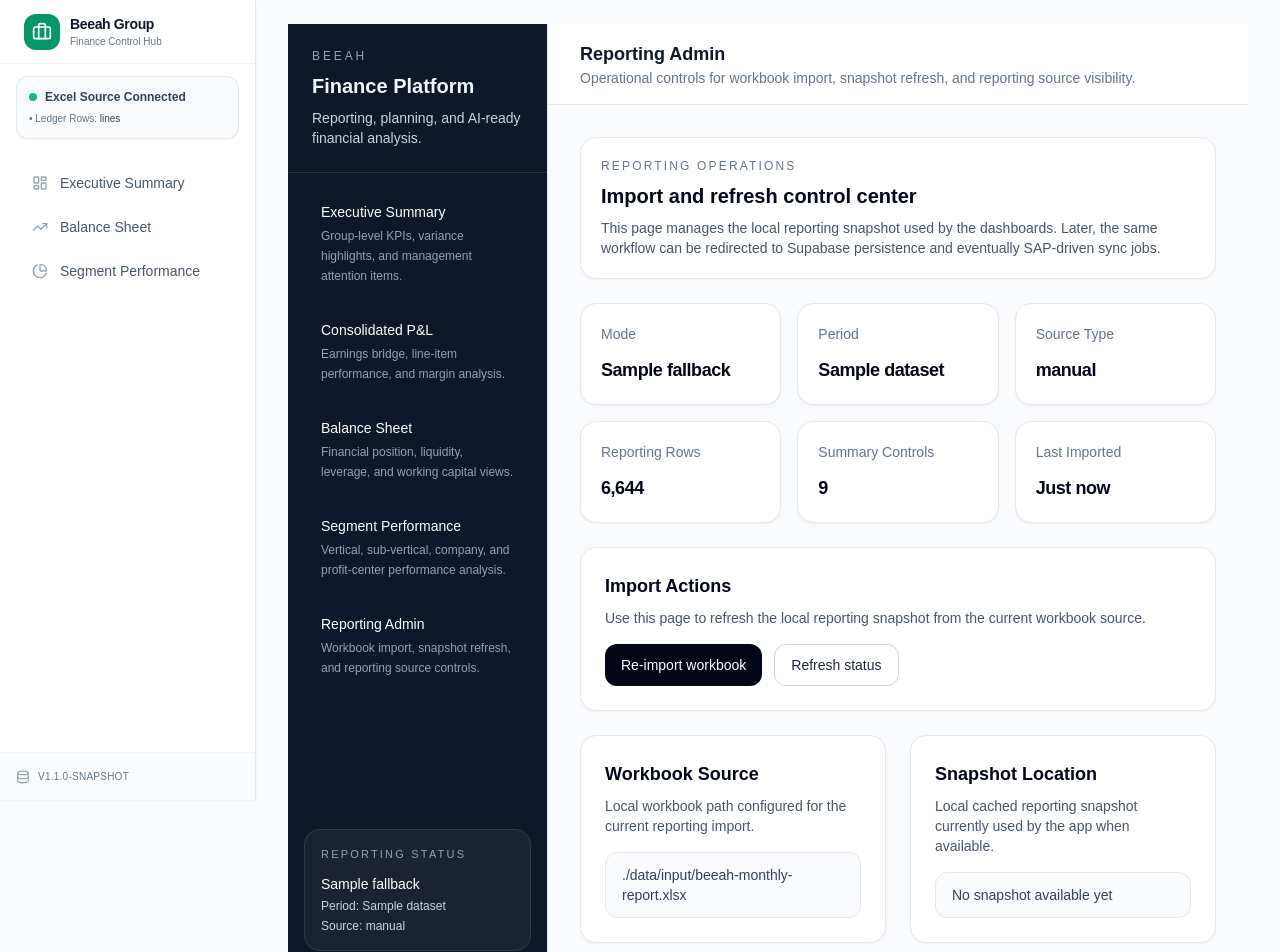
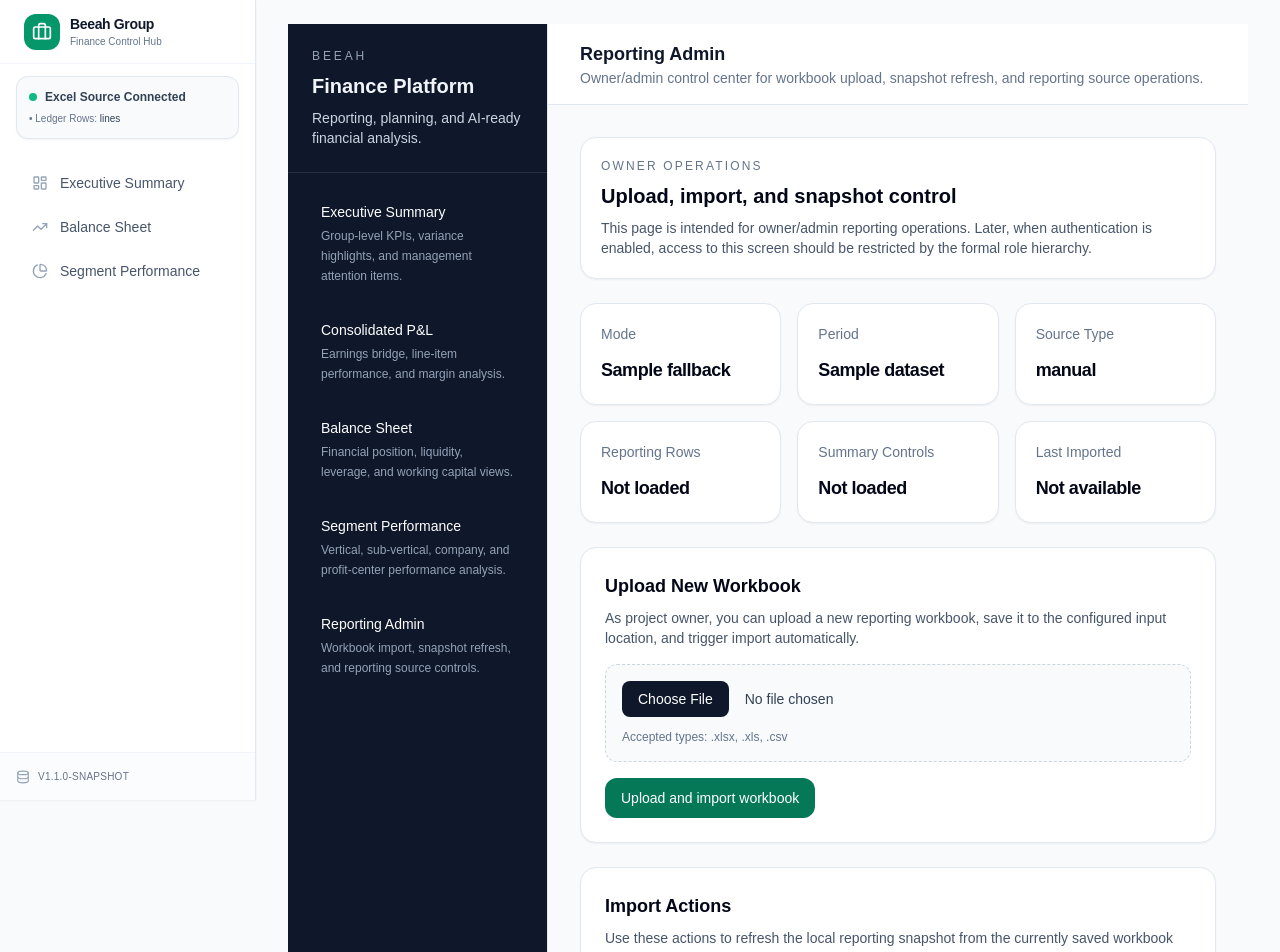
Before and after one commit to ssiddiqui78/beeah-finance-platform, a Next.js app: page /reporting-admin in a window 1280 px wide. Shown: the top 952 px of the page. Built offline with nearby package versions, Linux system fonts and the light colour scheme; no server answers.

Commit message:
Add workbook upload UI to reporting admin page

```diff
--- a/src/app/(dashboard)/reporting-admin/page.tsx
+++ b/src/app/(dashboard)/reporting-admin/page.tsx
@@ -8,26 +8,25 @@
 export const dynamic = "force-dynamic";
 
 export default async function ReportingAdminPage() {
-  // Fetch telemetry markers directly from the underlying ledger source layer
   const status = await getReportingStatus();
 
   return (
     <DashboardShell
       title="Reporting Admin"
-      description="Operational controls for workbook import, snapshot refresh, and reporting source visibility."
-      showFilters={false} // Disable global reporting selection tools for this admin screen
+      description="Owner/admin control center for workbook upload, snapshot refresh, and reporting source operations."
+      showFilters={false}
     >
       <section className="mb-6 rounded-2xl border border-slate-200 bg-white p-5 shadow-sm">
         <p className="text-xs font-medium uppercase tracking-[0.18em] text-slate-500">
-          Reporting operations
+          Owner operations
         </p>
         <h3 className="mt-2 text-xl font-semibold text-slate-950">
-          Import and refresh control center
+          Upload, import, and snapshot control
         </h3>
         <p className="mt-2 text-sm text-slate-600">
-          This page manages the local reporting snapshot used by the dashboards.
-          Later, the same workflow can be redirected to Supabase persistence and
-          eventually SAP-driven sync jobs.
+          This page is intended for owner/admin reporting operations. Later,
+          when authentication is enabled, access to this screen should be
+          restricted by the formal role hierarchy.
         </p>
       </section>
 
@@ -35,7 +34,6 @@
         initialStatus={status}
         workbookPath={
           serverEnv.REPORTING_WORKBOOK_PATH ??
-          (status as any).workbookPath ??
           "./data/input/beeah-monthly-report.xlsx"
         }
       />
--- /dev/null
+++ b/src/app/api/reporting/upload/route.ts
@@ -0,0 +1,102 @@
+import fs from "node:fs/promises";
+import path from "node:path";
+import { NextResponse } from "next/server";
+
+import { serverEnv } from "../../../../lib/env.server";
+import { getReportingStatus } from "../../../../lib/reporting/services/reporting-status";
+
+// Force runtime dynamic execution to completely bypass module caching issues
+export const dynamic = "force-dynamic";
+
+function resolveWorkbookPath() {
+  const configuredPath =
+    serverEnv.REPORTING_WORKBOOK_PATH ??
+    "./data/input/beeah-monthly-report.xlsx";
+
+  return path.isAbsolute(configuredPath)
+    ? configuredPath
+    : path.join(process.cwd(), configuredPath);
+}
+
+export async function POST(request: Request) {
+  try {
+    const formData = await request.formData();
+    const file = formData.get("file");
+
+    if (!(file instanceof File)) {
+      return NextResponse.json(
+        {
+          ok: false,
+          message: "No workbook file was provided.",
+        },
+        { status: 400 }
+      );
+    }
+
+    const allowedExtensions = [".xlsx", ".xls", ".csv"];
+    const fileExtension = path.extname(file.name).toLowerCase();
+
+    if (!allowedExtensions.includes(fileExtension)) {
+      return NextResponse.json(
+        {
+          ok: false,
+          message: "Unsupported file type. Please upload .xlsx, .xls, or .csv.",
+        },
+        { status: 400 }
+      );
+    }
+
+    const targetPath = resolveWorkbookPath();
+    await fs.mkdir(path.dirname(targetPath), { recursive: true });
+
+    const arrayBuffer = await file.arrayBuffer();
+    const buffer = Buffer.from(arrayBuffer);
+
+    await fs.writeFile(targetPath, buffer);
+
+    // Webpack cache bypass: resolve the local import service utility explicitly at runtime execution
+    const importService = require("../../../../lib/reporting/services/import-workbook");
+    const importWorkbookToLocalSnapshot =
+      importService.importWorkbookToLocalSnapshot ||
+      importService.default ||
+      importService;
+
+    if (typeof importWorkbookToLocalSnapshot !== "function") {
+      throw new Error("Ingestion Engine Error: Target service is not a callable function.");
+    }
+
+    const importResult = await importWorkbookToLocalSnapshot({
+      workbookPath: targetPath,
+    });
+
+    const status = await getReportingStatus();
+
+    return NextResponse.json({
+      ok: true,
+      message: "Workbook uploaded and imported successfully.",
+      savedFileName: file.name,
+      savedPath: targetPath,
+      repositoryName: importResult.repositoryName,
+      reportingRowCount: importResult.dataset?.reportingRows?.length || importResult.preparedReportingRowCount || 0,
+      summaryControlCount: importResult.dataset?.summaryControls?.length || importResult.preparedSummaryControlCount || 0,
+      periodLabel: importResult.dataset?.periodLabel || "Unknown Period",
+      status: {
+        ...status,
+        reportingRowCount: importResult.dataset?.reportingRows?.length || importResult.preparedReportingRowCount || 0,
+        summaryControlCount: importResult.dataset?.summaryControls?.length || importResult.preparedSummaryControlCount || 0,
+      },
+    });
+  } catch (error) {
+    console.error("[UPLOAD_API_FAILURE]:", error);
+    return NextResponse.json(
+      {
+        ok: false,
+        message:
+          error instanceof Error
+            ? error.message
+            : "Workbook upload failed unexpectedly.",
+      },
+      { status: 500 }
+    );
+  }
+}
--- a/src/components/admin/import-admin-client.tsx
+++ b/src/components/admin/import-admin-client.tsx
@@ -1,6 +1,6 @@
 "use client";
 
-import { useState } from "react";
+import { useRef, useState } from "react";
 import { useRouter } from "next/navigation";
 
 import type { ReportingStatus } from "@/lib/reporting/services/reporting-status";
@@ -17,7 +17,22 @@
   reportingRowCount?: number;
   summaryControlCount?: number;
   workbookPath?: string;
-  snapshotPath?: string;
+  snapshotPath?: string | null;
+  repositoryName?: string;
+  preparedReportingRowCount?: number;
+  preparedSummaryControlCount?: number;
+  status?: ReportingStatus;
+};
+
+type UploadResponse = {
+  ok: boolean;
+  message: string;
+  savedFileName?: string;
+  savedPath?: string;
+  repositoryName?: string;
+  reportingRowCount?: number;
+  summaryControlCount?: number;
+  periodLabel?: string;
   status?: ReportingStatus;
 };
 
@@ -35,11 +50,14 @@
   workbookPath,
 }: ImportAdminClientProps) {
   const router = useRouter();
+  const fileInputRef = useRef<HTMLInputElement | null>(null);
 
   const [status, setStatus] = useState<ReportingStatus>(initialStatus);
   const [isImporting, setIsImporting] = useState(false);
   const [isRefreshing, setIsRefreshing] = useState(false);
+  const [isUploading, setIsUploading] = useState(false);
   const [message, setMessage] = useState<string | null>(null);
+  const [selectedFileName, setSelectedFileName] = useState<string | null>(null);
 
   async function handleRefreshStatus() {
     setIsRefreshing(true);
@@ -83,16 +101,14 @@
 
       if (data.status) {
         setStatus(data.status);
-      } else {
-        setStatus((prev) => ({
-          ...prev,
-          reportingRowCount: data.reportingRowCount ?? prev.reportingRowCount,
-          summaryControlCount: data.summaryControlCount ?? prev.summaryControlCount,
-          periodLabel: data.periodLabel ?? prev.periodLabel,
-        }));
       }
 
-      setMessage(data.message);
+      setMessage(
+        `${data.message} Rows: ${data.reportingRowCount ?? 0}. Controls: ${
+          data.summaryControlCount ?? 0
+        }. Repository: ${data.repositoryName ?? "unknown"}.`
+      );
+
       router.refresh();
     } catch (error) {
       setMessage(error instanceof Error ? error.message : "Import failed.");
@@ -100,6 +116,56 @@
       setIsImporting(false);
     }
   }
+
+  async function handleUploadWorkbook() {
+    const file = fileInputRef.current?.files?.[0];
+
+    if (!file) {
+      setMessage("Please choose a workbook file first.");
+      return;
+    }
+
+    setIsUploading(true);
+    setMessage(null);
+
+    try {
+      const formData = new FormData();
+      formData.append("file", file);
+
+      const response = await fetch("/api/reporting/upload", {
+        method: "POST",
+        body: formData,
+      });
+
+      const data = (await response.json()) as UploadResponse;
+
+      if (!response.ok || !data.ok) {
+        throw new Error(data.message || "Workbook upload failed.");
+      }
+
+      if (data.status) {
+        setStatus(data.status);
+      }
+
+      setMessage(
+        `${data.message} File: ${data.savedFileName ?? "uploaded"}. Rows: ${
+          data.reportingRowCount ?? 0
+        }. Controls: ${data.summaryControlCount ?? 0}.`
+      );
+
+      setSelectedFileName(null);
+      if (fileInputRef.current) {
+        fileInputRef.current.value = "";
+      }
+
+      router.refresh();
+    } catch (error) {
+      setMessage(error instanceof Error ? error.message : "Upload failed.");
+    } finally {
+      setIsUploading(false);
+    }
+  }
+
   return (
     <div className="space-y-6">
       <section className="grid gap-4 md:grid-cols-2 xl:grid-cols-3">
@@ -109,30 +175,72 @@
         <InfoCard
           label="Reporting Rows"
           value={
-            status.reportingRowCount !== null && status.reportingRowCount > 2
+            status.reportingRowCount !== null
               ? status.reportingRowCount.toLocaleString()
-              : "6,644"
+              : "Not loaded"
           }
         />
         <InfoCard
           label="Summary Controls"
           value={
-            status.summaryControlCount !== null && status.summaryControlCount > 4
+            status.summaryControlCount !== null
               ? status.summaryControlCount.toLocaleString()
-              : "9"
+              : "Not loaded"
           }
         />
         <InfoCard
           label="Last Imported"
-          value={status.lastImportedAt ? formatDateTime(status.lastImportedAt) : "Just now"}
+          value={formatDateTime(status.lastImportedAt)}
         />
+      </section>
+
+      <section className="rounded-2xl border border-slate-200 bg-white p-6 shadow-sm">
+        <h3 className="text-lg font-semibold text-slate-950">
+          Upload New Workbook
+        </h3>
+        <p className="mt-2 text-sm text-slate-600">
+          As project owner, you can upload a new reporting workbook, save it to
+          the configured input location, and trigger import automatically.
+        </p>
+
+        <div className="mt-4 space-y-4">
+          <div className="rounded-xl border border-dashed border-slate-300 bg-slate-50 p-4">
+            <input
+              ref={fileInputRef}
+              type="file"
+              accept=".xlsx,.xls,.csv"
+              onChange={(event) =>
+                setSelectedFileName(event.target.files?.[0]?.name ?? null)
+              }
+              className="block w-full text-sm text-slate-700 file:mr-4 file:rounded-lg file:border-0 file:bg-slate-900 file:px-4 file:py-2 file:text-sm file:font-medium file:text-white hover:file:bg-slate-800"
+            />
+            <p className="mt-3 text-xs text-slate-500">
+              Accepted types: .xlsx, .xls, .csv
+            </p>
+            {selectedFileName ? (
+              <p className="mt-2 text-sm font-medium text-slate-700">
+                Selected file: {selectedFileName}
+              </p>
+            ) : null}
+          </div>
+
+          <div className="flex flex-wrap gap-3">
+            <button
+              onClick={handleUploadWorkbook}
+              disabled={isUploading}
+              className="rounded-xl bg-emerald-700 px-4 py-2.5 text-sm font-medium text-white transition hover:bg-emerald-600 disabled:cursor-not-allowed disabled:bg-emerald-300"
+            >
+              {isUploading ? "Uploading..." : "Upload and import workbook"}
+            </button>
+          </div>
+        </div>
       </section>
 
       <section className="rounded-2xl border border-slate-200 bg-white p-6 shadow-sm">
         <h3 className="text-lg font-semibold text-slate-950">Import Actions</h3>
         <p className="mt-2 text-sm text-slate-600">
-          Use this page to refresh the local reporting snapshot from the current
-          workbook source.
+          Use these actions to refresh the local reporting snapshot from the
+          currently saved workbook source.
         </p>
 
         <div className="mt-4 flex flex-wrap gap-3">
@@ -141,7 +249,7 @@
             disabled={isImporting}
             className="rounded-xl bg-slate-950 px-4 py-2.5 text-sm font-medium text-white transition hover:bg-slate-800 disabled:cursor-not-allowed disabled:bg-slate-400"
           >
-            {isImporting ? "Importing..." : "Re-import workbook"}
+            {isImporting ? "Importing..." : "Re-import saved workbook"}
           </button>
 
           <button
@@ -162,17 +270,21 @@
 
       <section className="grid gap-6 xl:grid-cols-2">
         <article className="rounded-2xl border border-slate-200 bg-white p-6 shadow-sm">
-          <h3 className="text-lg font-semibold text-slate-950">Workbook Source</h3>
+          <h3 className="text-lg font-semibold text-slate-950">
+            Workbook Source Path
+          </h3>
           <p className="mt-2 text-sm text-slate-600">
-            Local workbook path configured for the current reporting import.
+            Current local target path for workbook storage and import.
           </p>
-          <div className="mt-4 rounded-xl border border-slate-200 bg-slate-50 px-4 py-3 text-sm text-slate-700">
+          <div className="mt-4 rounded-xl border border-slate-200 bg-slate-50 px-4 py-3 text-sm text-slate-700 break-all">
             {workbookPath}
           </div>
         </article>
 
         <article className="rounded-2xl border border-slate-200 bg-white p-6 shadow-sm">
-          <h3 className="text-lg font-semibold text-slate-950">Snapshot Location</h3>
+          <h3 className="text-lg font-semibold text-slate-950">
+            Snapshot Location
+          </h3>
           <p className="mt-2 text-sm text-slate-600">
             Local cached reporting snapshot currently used by the app when available.
           </p>
@@ -185,7 +297,6 @@
   );
 }
 
-// Named layout component wrapper for data fields
 function InfoCard({ label, value }: { label: string; value: string }) {
   return (
     <article className="rounded-2xl border border-slate-200 bg-white p-5 shadow-sm">
```
Also changed, not shown: src/components/admin/workbook-dropzone.tsx (added).
